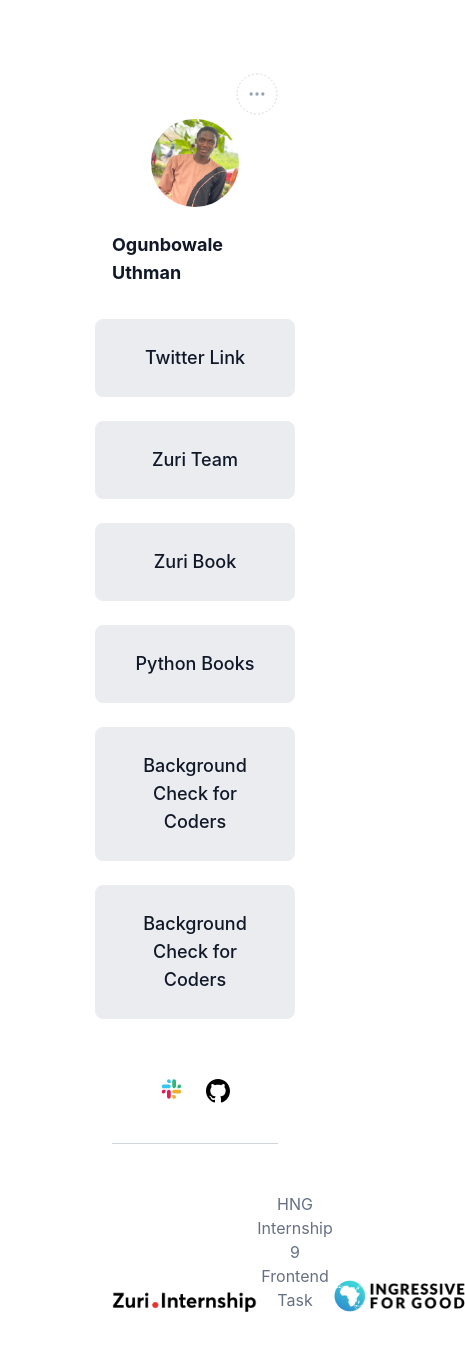
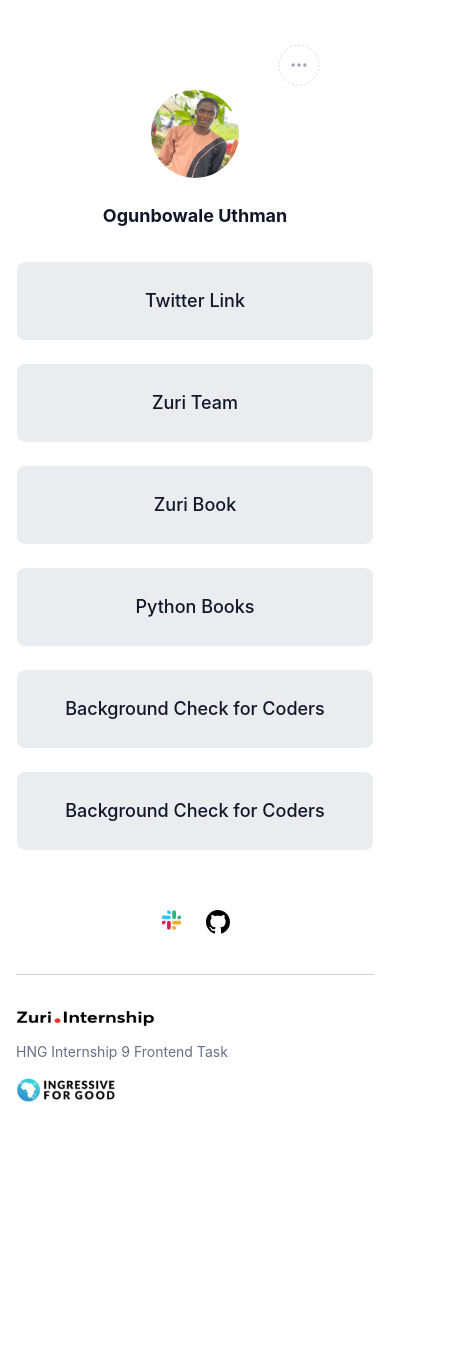
Before and after one commit to Hotmann/hng-project, a React (Create React App) app: page / in a window 390 px wide. Shown: the top 1350 px of the page, 465 px wide, since content can reach past the window. After the commit the page ends 1150 px from the top, so only its background shows below. Built offline with nearby package versions, Linux system fonts and the light colour scheme.

Commit message:
responsiveness update

```diff
--- a/src/App.css
+++ b/src/App.css
@@ -13,14 +13,27 @@
 
 .arrow {
   display: inline;
-  padding-right: 33%;
+  padding-right: 15%;
 }
 
 .dot {
   display: none;
+  padding-right: 15%;
 }
 
 @media only screen and (max-width: 1024px) {
+  .App {
+    padding: 1.2rem;
+    margin: 0;
+  }
+}
+
+@media only screen and (max-width: 600px) {
+  .App {
+    padding: 1rem;
+    margin: 0;
+  }
+
   .arrow {
     display: none;
   }
--- a/src/component/footer/footer.css
+++ b/src/component/footer/footer.css
@@ -26,3 +26,27 @@
   width: 132.13px;
   height: 32px;
 }
+
+@media only screen and (max-width: 650px) {
+  .flex {
+    flex-direction: column;
+    align-items: flex-start;
+    border-top: 1px solid #d0d5dd;
+    padding: 32px 0px;
+  }
+  #zuri {
+    width: 138.77px;
+    height: 18.55px;
+  }
+
+  #text {
+    font-size: 14px;
+    line-height: 20px;
+    padding: 16px 0;
+  }
+
+  #i4g {
+    width: 99.1px;
+    height: 24px;
+  }
+}
```
